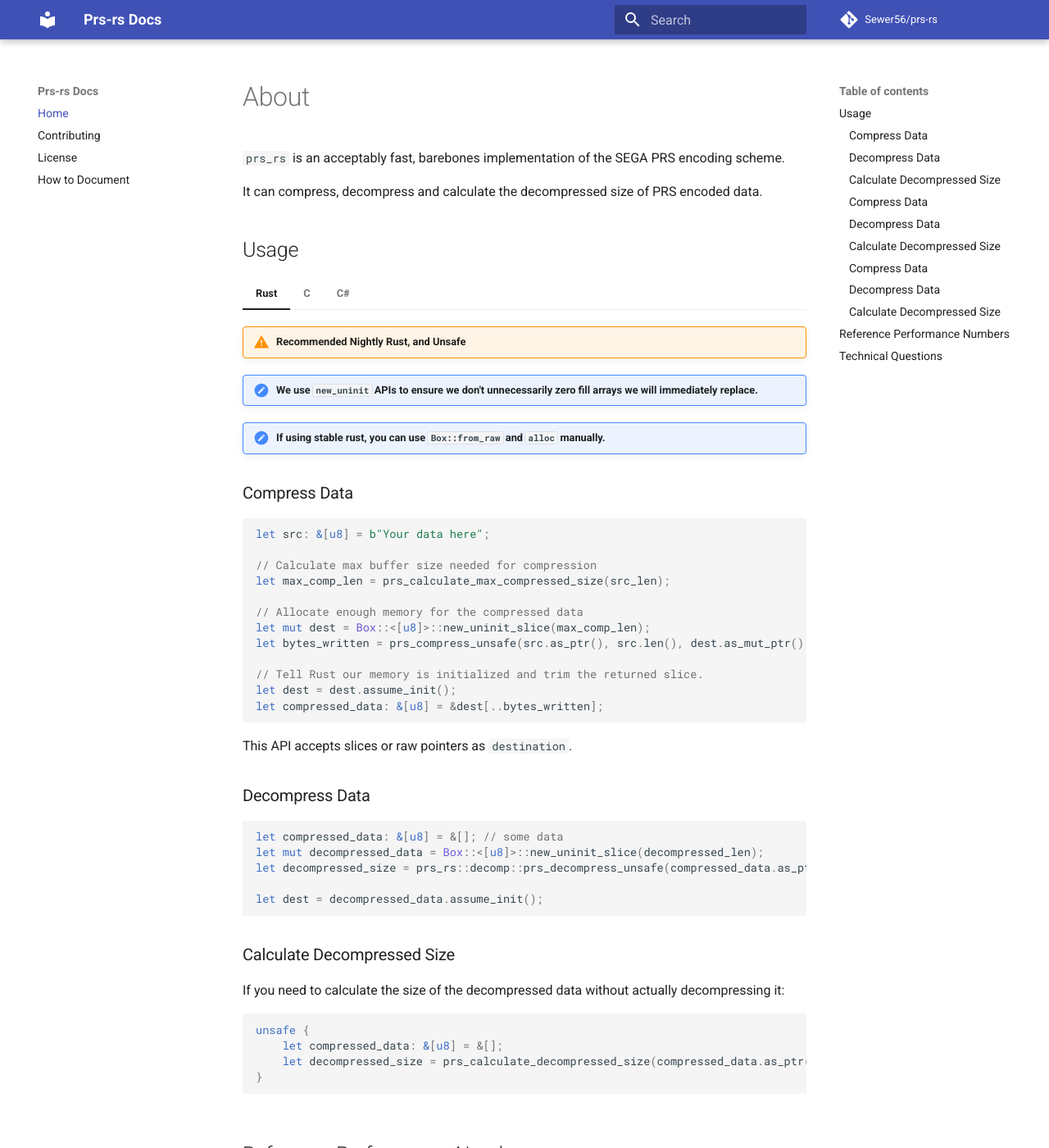
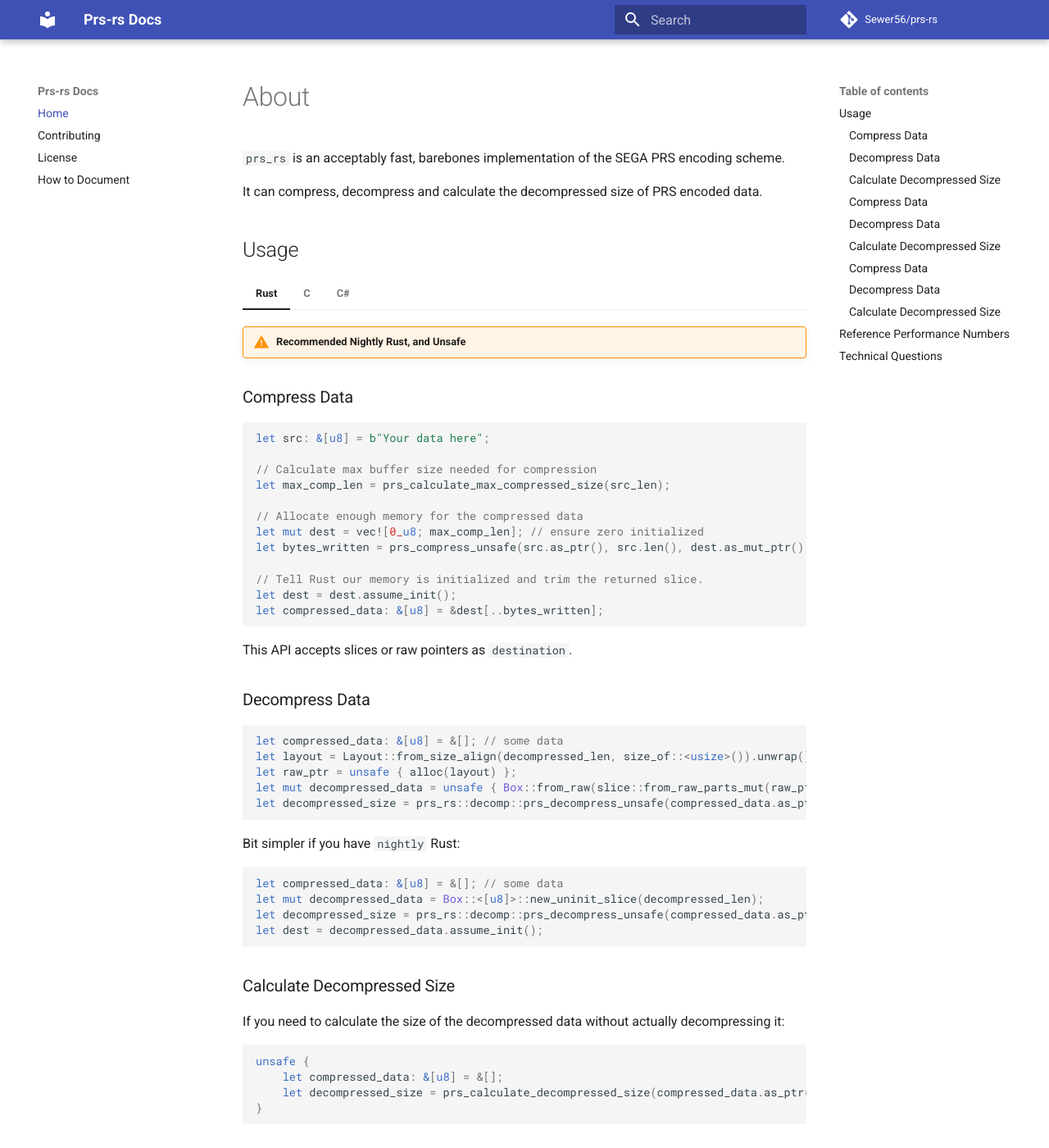
Before and after one commit to Sewer56/prs-rs, an MkDocs documentation site: the page built from docs/index.md, in a window 1280 px wide and 1400 px high. Shown: the whole window at 82% size. Built offline with MkDocs 1.6.1 and Material for MkDocs 9.7.7, drawn with Linux system fonts in a browser that asks for light colours; comment, search, counter and statistics services are not loaded.

Commit message:
Updated: Documentation all around

````diff
--- a/docs/index.md
+++ b/docs/index.md
@@ -10,10 +10,6 @@
 
     !!! warning "Recommended Nightly Rust, and Unsafe"
 
-    !!! note "We use `new_uninit` APIs to ensure we don't unnecessarily zero fill arrays we will immediately replace."
-
-    !!! note "If using stable rust, you can use `Box::from_raw` and `alloc` manually."
-
     ### Compress Data
 
     ```rust
@@ -23,7 +19,7 @@
     let max_comp_len = prs_calculate_max_compressed_size(src_len);
 
     // Allocate enough memory for the compressed data
-    let mut dest = Box::<[u8]>::new_uninit_slice(max_comp_len);
+    let mut dest = vec![0_u8; max_comp_len]; // ensure zero initialized
     let bytes_written = prs_compress_unsafe(src.as_ptr(), src.len(), dest.as_mut_ptr() as *mut u8);
 
     // Tell Rust our memory is initialized and trim the returned slice.
@@ -37,9 +33,18 @@
 
     ```rust
     let compressed_data: &[u8] = &[]; // some data
+    let layout = Layout::from_size_align(decompressed_len, size_of::<usize>()).unwrap();
+    let raw_ptr = unsafe { alloc(layout) };
+    let mut decompressed_data = unsafe { Box::from_raw(slice::from_raw_parts_mut(raw_ptr, decompressed_len)) };
+    let decompressed_size = prs_rs::decomp::prs_decompress_unsafe(compressed_data.as_ptr(), decompressed_data.as_mut_ptr() as *mut u8);
+    ```
+
+    Bit simpler if you have `nightly` Rust:
+
+    ```rust
+    let compressed_data: &[u8] = &[]; // some data
     let mut decompressed_data = Box::<[u8]>::new_uninit_slice(decompressed_len);
     let decompressed_size = prs_rs::decomp::prs_decompress_unsafe(compressed_data.as_ptr(), decompressed_data.as_mut_ptr() as *mut u8);
-
     let dest = decompressed_data.assume_init();
     ```
 
@@ -110,7 +115,7 @@
         {
             // Get the maximum possible size of the compressed data
             nuint maxCompressedSize = NativeMethods.prs_calculate_max_compressed_size((nuint)sourceData.Length);
-            byte[] dest = GC.AllocateUninitializedArray<byte>((int)maxCompressedSize);
+            byte[] dest = new byte[(int)maxCompressedSize]; // needs to be zero initialized
             fixed (byte* destPtr = &dest[0])
             {
                 nuint compressedSize = NativeMethods.prs_compress(srcPtr, destPtr, (nuint)sourceData.Length);
````
Also changed, not shown: other parts of docs/index.md (+1 -1 lines), 4 other files.
